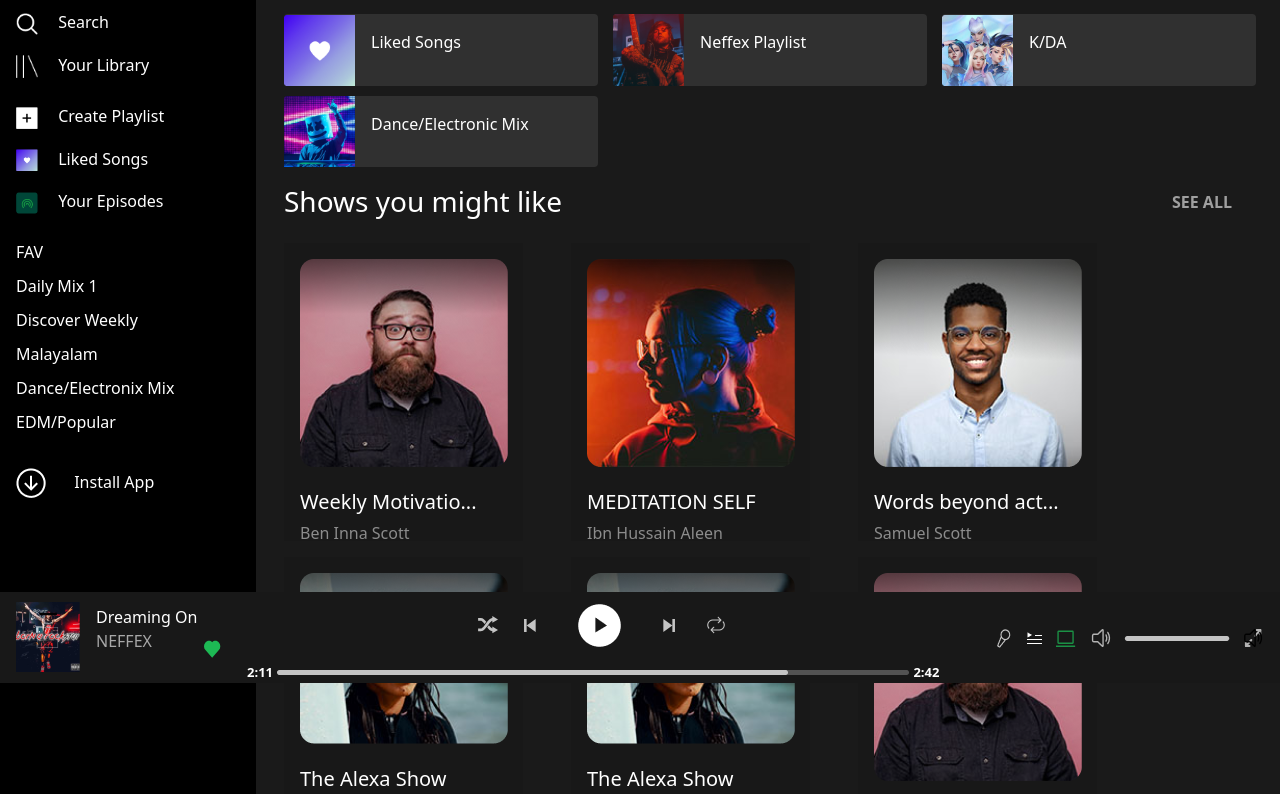
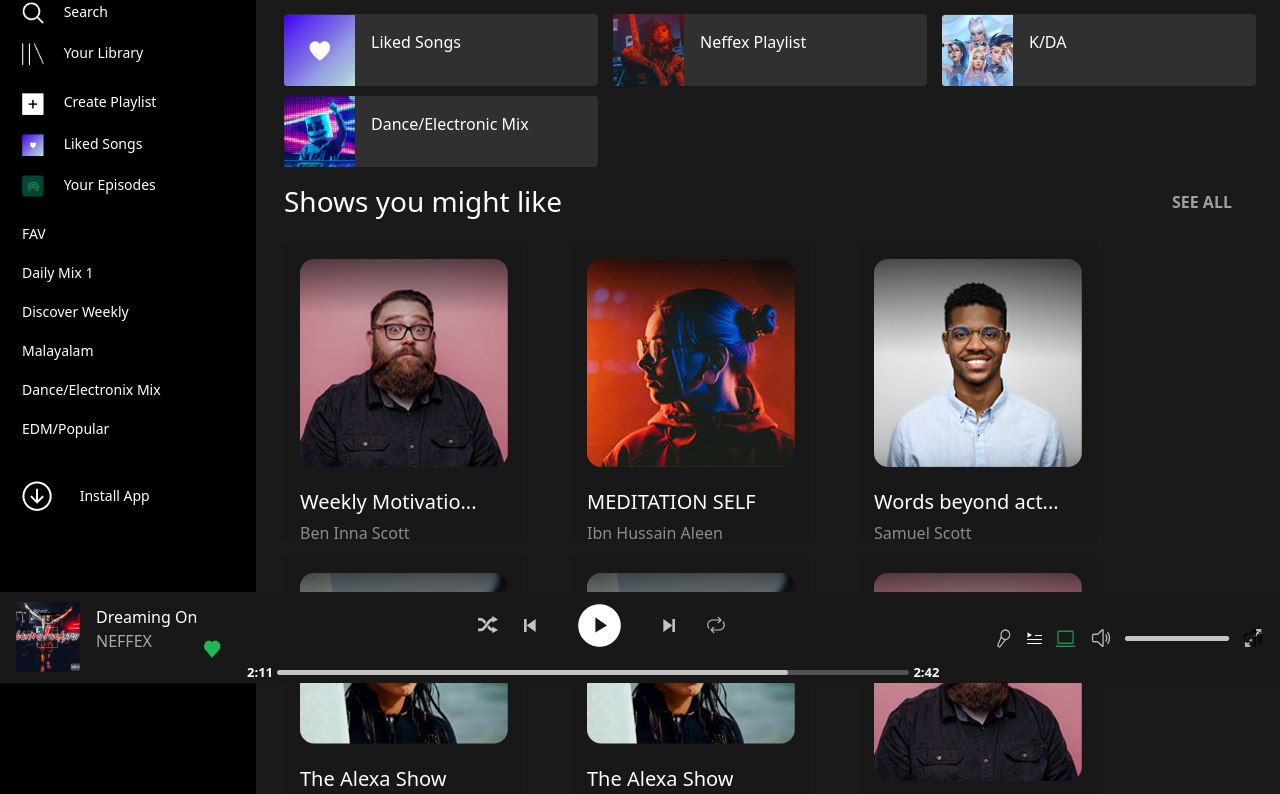
Before and after one commit to gcthechamp/spotify_clone, a plain HTML site: page index.html in a window 1280 px wide. Shown: the part 117-911 px from the top of the page. Drawn offline with nearby package versions, Linux system fonts and the light colour scheme.

Commit message:
Spotify Clone improved

```diff
--- a/index.html
+++ b/index.html
@@ -17,54 +17,67 @@
 
         <!-- Nav Sec 1-->
         <div id="nav_sec_1">
-           <div class="ns1-element" id="home">
+          <a href="index.html">
+           <div class="ns1-element rounded-2" id="home">
                <img src="Icons/Home.png">
                <span class="ms-3">Home</span>
            </div>
+          </a>
 
-           <div class="ns1-element" id="search">
+          <a href="#">
+           <div class="ns1-element rounded-2" id="search">
                <img src="Icons/Search.png">
                <span class="ms-3">Search</span>
            </div>
+          </a>
 
-           <div class="ns1-element" id="library">
+          <a href="#">
+           <div class="ns1-element rounded-2" id="library">
                <img src="Icons/Your library.png">
                <span class="ms-3">Your Library</span>
            </div>
+          </a>
         </div>
 
         <div id="nav_sec_2">
-            <div class="ns2-element" id="create_playlist">
+           <a href="#">
+            <div class="ns2-element rounded-2" id="create_playlist">
                 <img src="Icons/plus.png">
                 <span class="ms-3">Create Playlist</span>
             </div>
-
+           </a>
             <!--Link to second page-->
             <a href="index2.html">
-             <div class="ns2-element" id="Liked_Songs">
+             <div class="ns2-element rounded-2" id="Liked_Songs">
                 <img src="Icons/purpleheart.png">
                 <span class="ms-3">Liked Songs</span>
              </div>
             </a>
 
-            <div class="ns2-element" id="episodes">
+            <a href="#">
+             <div class="ns2-element rounded-2" id="episodes">
                 <img src="Icons/hotspot.png">
                 <span class="ms-3">Your Episodes</span>
-            </div>
+             </div>
+            </a>
          </div>
 
          <div id="nav_sec_3">
-            <p class="ns3-para">FAV</p>
-            <p class="ns3-para">Daily Mix 1</p>
-            <p class="ns3-para">Discover Weekly</p>
-            <p class="ns3-para">Malayalam</p>
-            <p class="ns3-para">Dance/Electronix Mix</p>
-            <p class="ns3-para">EDM/Popular</p>
+            <a href="#"><p class="ns3-para rounded-2">FAV</p></a>
+            <a href="#"><p class="ns3-para rounded-2">Daily Mix 1</p></a>
+            <a href="#"><p class="ns3-para rounded-2">Discover Weekly</p></a>
+            <a href="#"><p class="ns3-para rounded-2">Malayalam</p></a>
+            <a href="#"><p class="ns3-para rounded-2">Dance/Electronix Mix</p></a>
+            <a href="#"><p class="ns3-para rounded-2">EDM/Popular</p></a>
          </div>
 
          <div id="nav_sec_4" class="pt-4">
-            <img src="Icons/download.png">
-            <span class="ms-4">Install App</span>
+           <a href="#">
+            <div class="ns4-element rounded-2">
+             <img src="Icons/download.png">
+             <span class="ms-4">Install App</span>
+            </div>
+          </a>
          </div>
       </nav>
 
--- a/style.css
+++ b/style.css
@@ -4,10 +4,15 @@
     color: white;
 }
 
-#nav_sec_2>a
+#nav_sec_1>a,#nav_sec_2>a,#nav_sec_3>a,#nav_sec_4>a
 {
     text-decoration: none;
     color: white;
+}
+
+.ns1-element:hover,.ns2-element:hover,.ns3-para:hover,.ns4-element:hover
+{
+    background-color: #282828;
 }
 
 
@@ -19,7 +24,17 @@
 
 .ns1-element,.ns2-element
 {
-    margin-top: 18px;
+    margin-top: 2px;
+    padding-top: 8px;
+    padding-left: 6px;
+    padding-bottom: 8px;
+}
+
+.ns3-para,.ns4-element
+{
+    padding-top: 8px;
+    padding-left: 6px;
+    padding-bottom: 8px;
 }
 
 
@@ -29,13 +44,16 @@
 
 #nav_sec_1, #nav_sec_2
 {
-    margin-bottom: 26px;
+    margin-bottom: 10px;
 }
 
 nav
 {
+    font-size: 14px;
     width: 20vw;
 }
+
+
 
 #player_area
 {
@@ -44,7 +62,7 @@
 
 .ns3-para {
     margin-top: 0;
-    margin-bottom: 10px;
+    margin-bottom: 2px;
 }
 
 #singer
@@ -165,10 +183,7 @@
 
 @media (max-width: 1220px)
 {
-    /* .icons
-    {
 
-    } */
 
     #music_bar
     {
@@ -194,12 +209,17 @@
     }
 }
 
- @media (max-width: 840px)
+ @media (max-width: 844px)
 {
 
    #player_area
     {
         flex-direction: column;
+    }
+
+    nav
+    {
+        font-size: 10px;
     }
 
 }
@@ -213,7 +233,7 @@
         display: none;
     }
 
-    .ns1-element>span,.ns2-element>span,#nav_sec_4>span
+    .ns1-element>span,.ns2-element>span,#nav_sec_4 span
     {
         display: none;
     }
```
